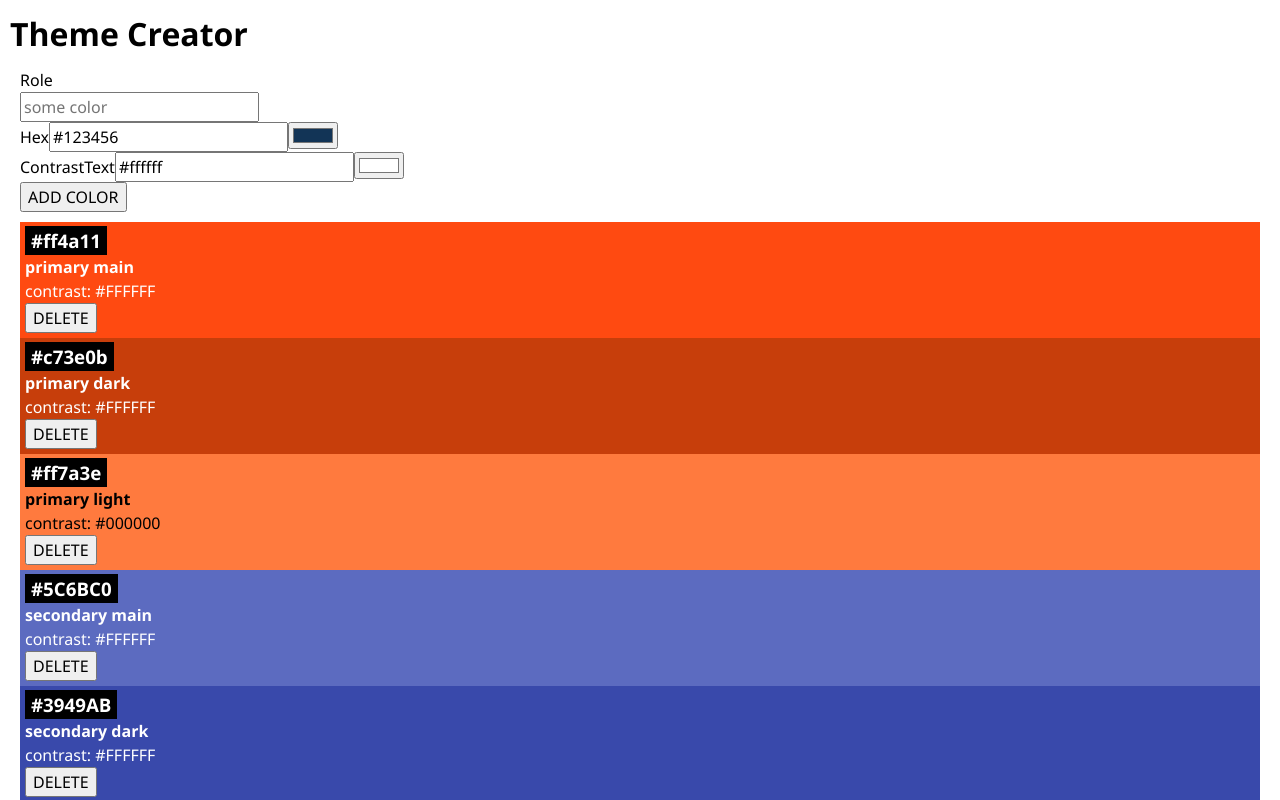
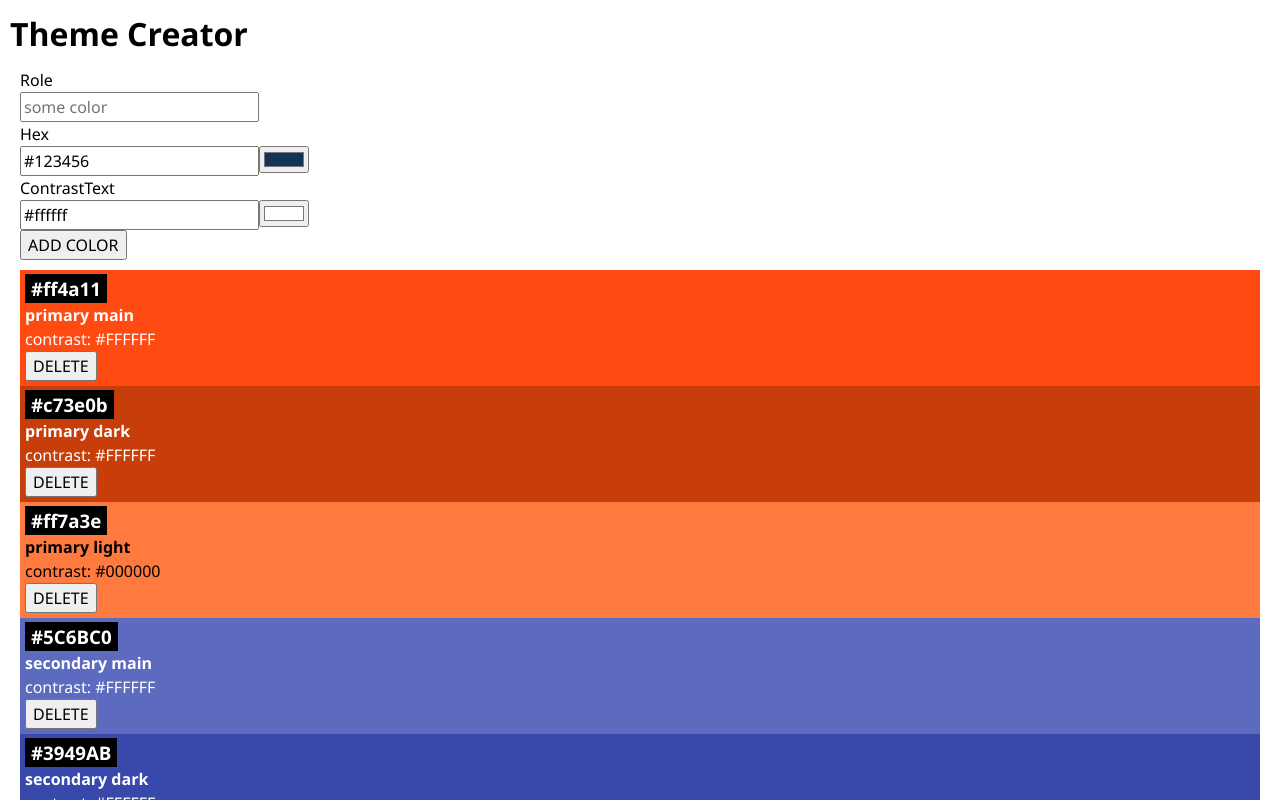
Before and after one commit to Sarahabidar/web-react-recap-project, a React (Vite) app: page / in a window 1280 px wide. Shown: the top 800 px of the page. Built offline with nearby package versions, Linux system fonts and the light colour scheme.

Commit message:
add style to ColorInput and create colorIput.css

```diff
--- /dev/null
+++ b/src/Components/ColorInput/ColorInput.css
@@ -0,0 +1,4 @@
+.color-form-input {
+  display: flex;
+  flex-direction: column;
+}
--- a/src/Components/ColorInput/ColorInput.jsx
+++ b/src/Components/ColorInput/ColorInput.jsx
@@ -1,3 +1,4 @@
+import "./ColorInput.css";
 export default function ColorInput({ label, value, onChange }) {
   const handleTextChange = (event) => {
     onChange(event.target.value);
@@ -8,7 +9,7 @@ export default function ColorInput({ label, value, onChange }) {
   };
   return (
     <div>
-      <label>{label}</label>
+      <label className="color-form-input">{label}</label>
       <input type="text" value={value} onChange={handleTextChange}></input>
       <input type="color" value={value} onChange={handleColorChange}></input>
     </div>
```
